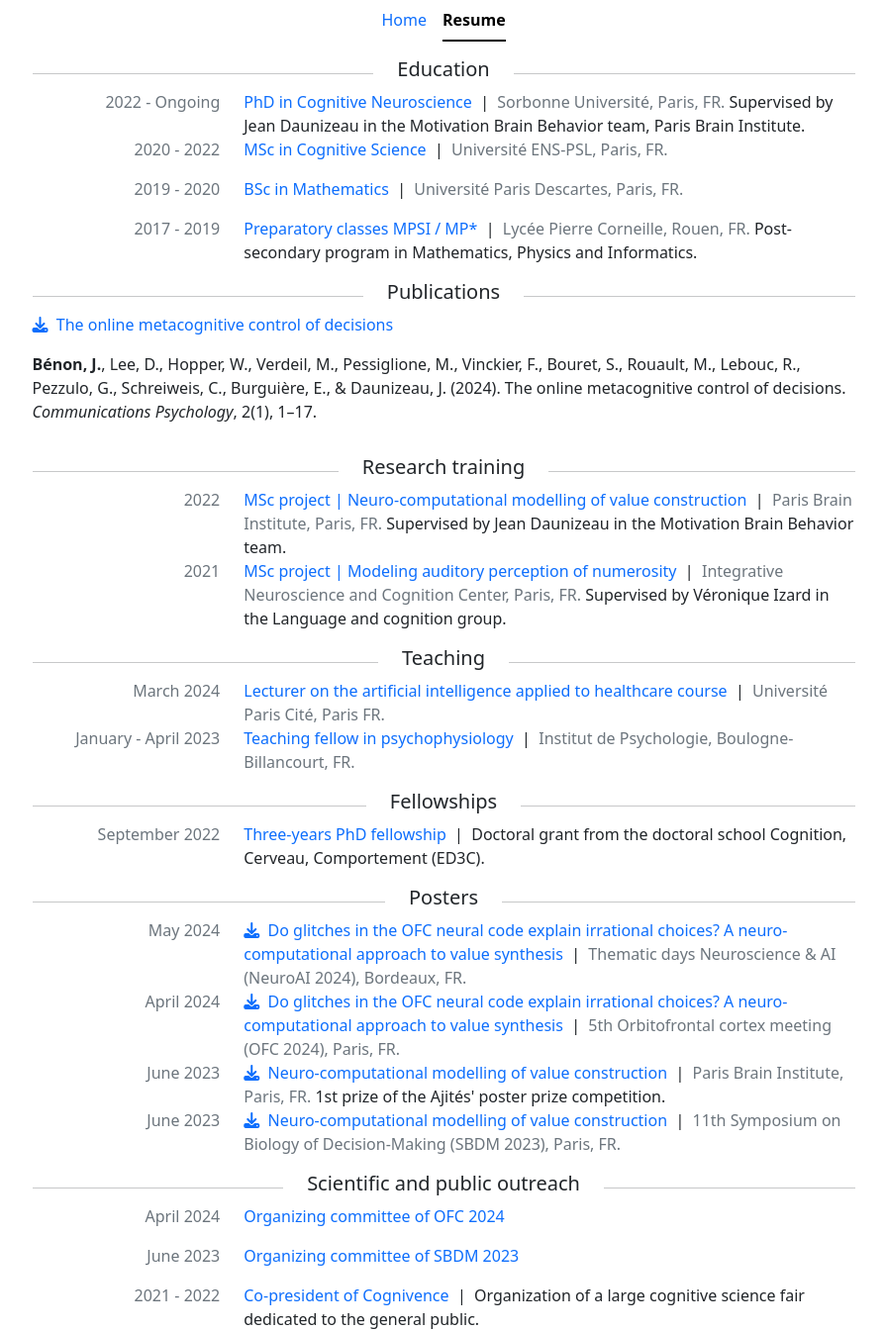
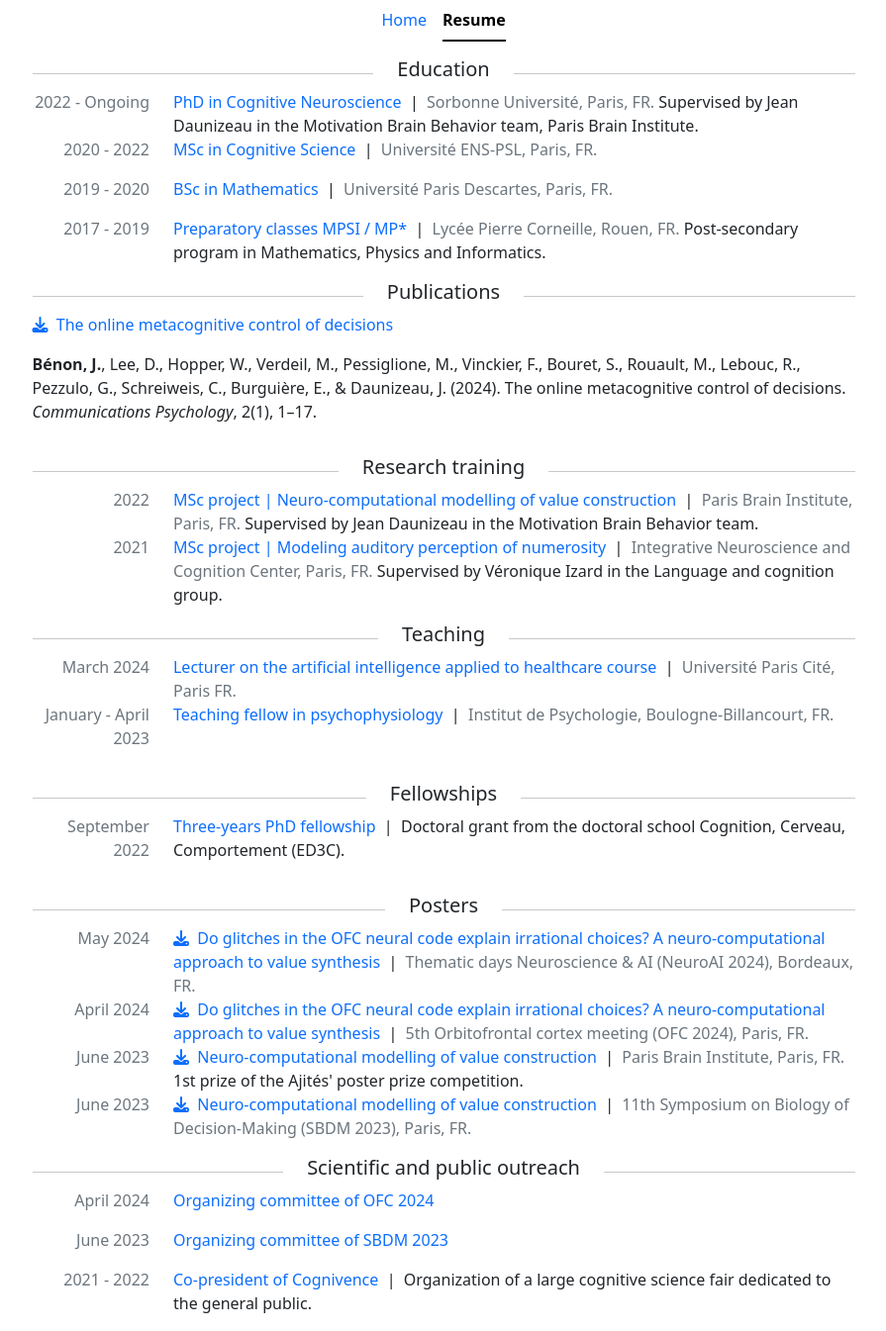
Before and after one commit to jbenon/jbenon.github.io, a Jekyll site: the page built from resume.html, in a window 1280 px wide. Shown: the whole page at 99% size, without its empty margins (192-1087 px from the left). Built offline with Jekyll 4.4.1, drawn with Linux system fonts in a browser that asks for light colours; nearby versions of some CDN libraries.

Commit message:
Smaller column width for dates

```diff
--- a/resume.html
+++ b/resume.html
@@ -42,10 +42,10 @@ layout: default
             <!-- Regular section -->
             {% for item in section.items %}
               <div class="row justify-content-center">
-                <div class="col-3 text-end">
+                <div class="col-2 text-end">
                   <p class="text-secondary">{{item.date}}</p>
                 </div>
-                <div class="col-9">
+                <div class="col-10">
                   <span class="text-primary">
                     {% if item.pdf %}
                       <a class="icon-link link-underline link-underline-opacity-0"
```
